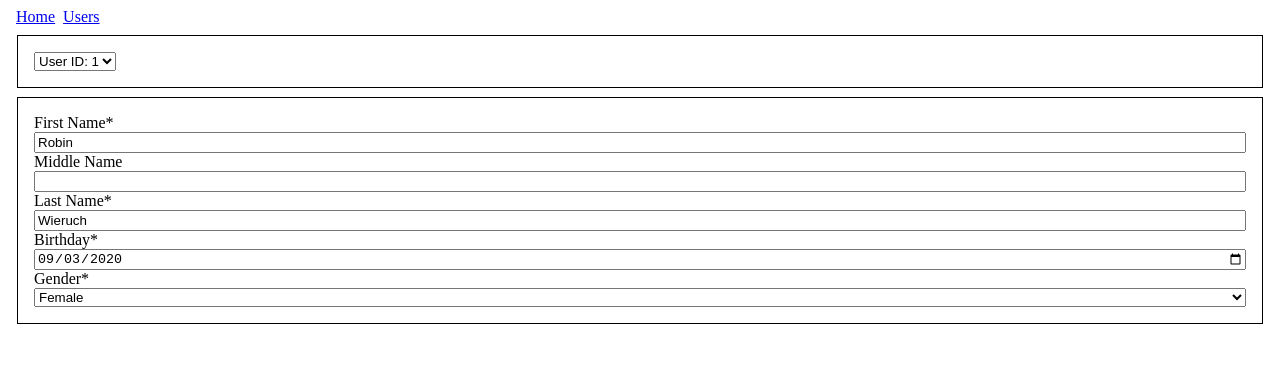
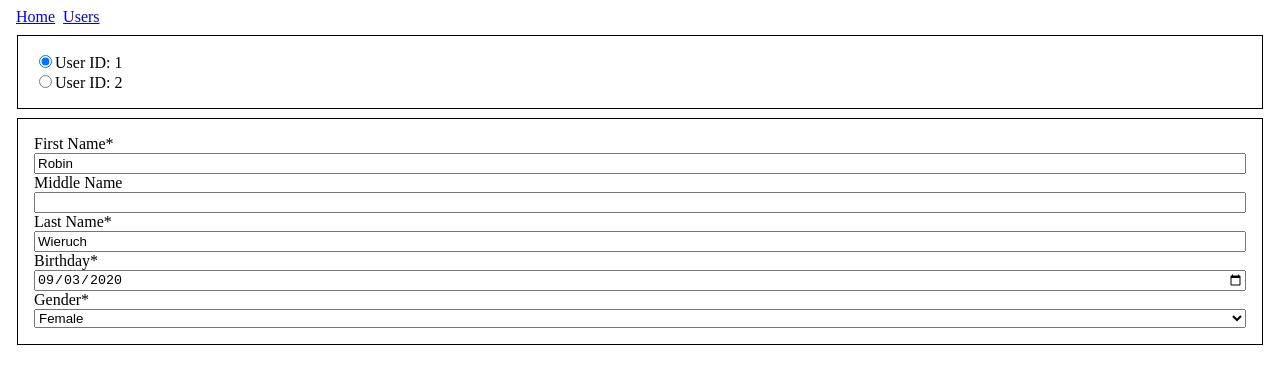
Before and after one commit to the-road-to-learn-react/react-autosave-example, a React (Create React App) app: page /users in a window 1280 px wide. Shown: the top 384 px of the page. Built offline with nearby package versions, Linux system fonts and the light colour scheme.

Commit message:
radio buttons

```diff
--- a/src/App.js
+++ b/src/App.js
@@ -3,15 +3,15 @@ import {
   BrowserRouter as Router,
   Switch,
   Route,
-  Link,
 } from 'react-router-dom';
 
+import Navigation from './Navigation';
 import Users from './Users';
 import Home from './Home';
 import AutoSaveContext from './AutoSaveContext';
 import AutoSaveIndicator from './AutoSaveIndicator';
 
-const style = {
+const containerStyle = {
   position: 'relative',
 };
 
@@ -23,19 +23,10 @@ const App = () => {
       <AutoSaveContext.Provider
         value={{ isAutoSaving, setIsAutoSaving }}
       >
-        <div style={style}>
+        <div style={containerStyle}>
           <AutoSaveIndicator />
 
-          <nav>
-            <ul>
-              <li>
-                <Link to="/">Home</Link>
-              </li>
-              <li>
-                <Link to="/users">Users</Link>
-              </li>
-            </ul>
-          </nav>
+          <Navigation />
 
           <Switch>
             <Route exact path="/">
--- /dev/null
+++ b/src/Navigation.js
@@ -0,0 +1,25 @@
+import React from 'react';
+import { Link } from 'react-router-dom';
+
+const listStyle = {
+  display: 'flex',
+};
+
+const listItemStyle = {
+  marginLeft: '8px',
+};
+
+const Navigation = () => (
+  <nav>
+    <ul style={listStyle}>
+      <li style={listItemStyle}>
+        <Link to="/">Home</Link>
+      </li>
+      <li style={listItemStyle}>
+        <Link to="/users">Users</Link>
+      </li>
+    </ul>
+  </nav>
+);
+
+export default Navigation;
--- a/src/UserList.js
+++ b/src/UserList.js
@@ -2,16 +2,19 @@ import React from 'react';
 
 const UserList = ({ users, selectedUserId, onSelectUserId }) => {
   return (
-    <select
-      selected={selectedUserId}
-      onChange={(event) => onSelectUserId(event.target.value)}
-    >
+    <ul>
       {users.map((id) => (
-        <option key={id} value={id}>
+        <li key={id}>
+          <input
+            type="radio"
+            value={id}
+            checked={id === selectedUserId}
+            onChange={() => onSelectUserId(id)}
+          />
           User ID: {id}
-        </option>
+        </li>
       ))}
-    </select>
+    </ul>
   );
 };
 
--- a/src/api.js
+++ b/src/api.js
@@ -1,3 +1,4 @@
+// pseudo database
 let users = {
   1: {
     id: '1',
@@ -17,6 +18,7 @@ let users = {
   },
 };
 
+// pseudo API
 export const fetchUsers = () =>
   new Promise((resolve) =>
     setTimeout(() => resolve(Object.keys(users)), 500)
--- a/src/index.css
+++ b/src/index.css
@@ -2,12 +2,7 @@ ul,
 li {
   margin: 0;
   padding: 0;
-  text-decoration-style: none;
-  display: flex;
-}
-
-li {
-  margin-left: 8px;
+  list-style-type: none;
 }
 
 .container {
```
